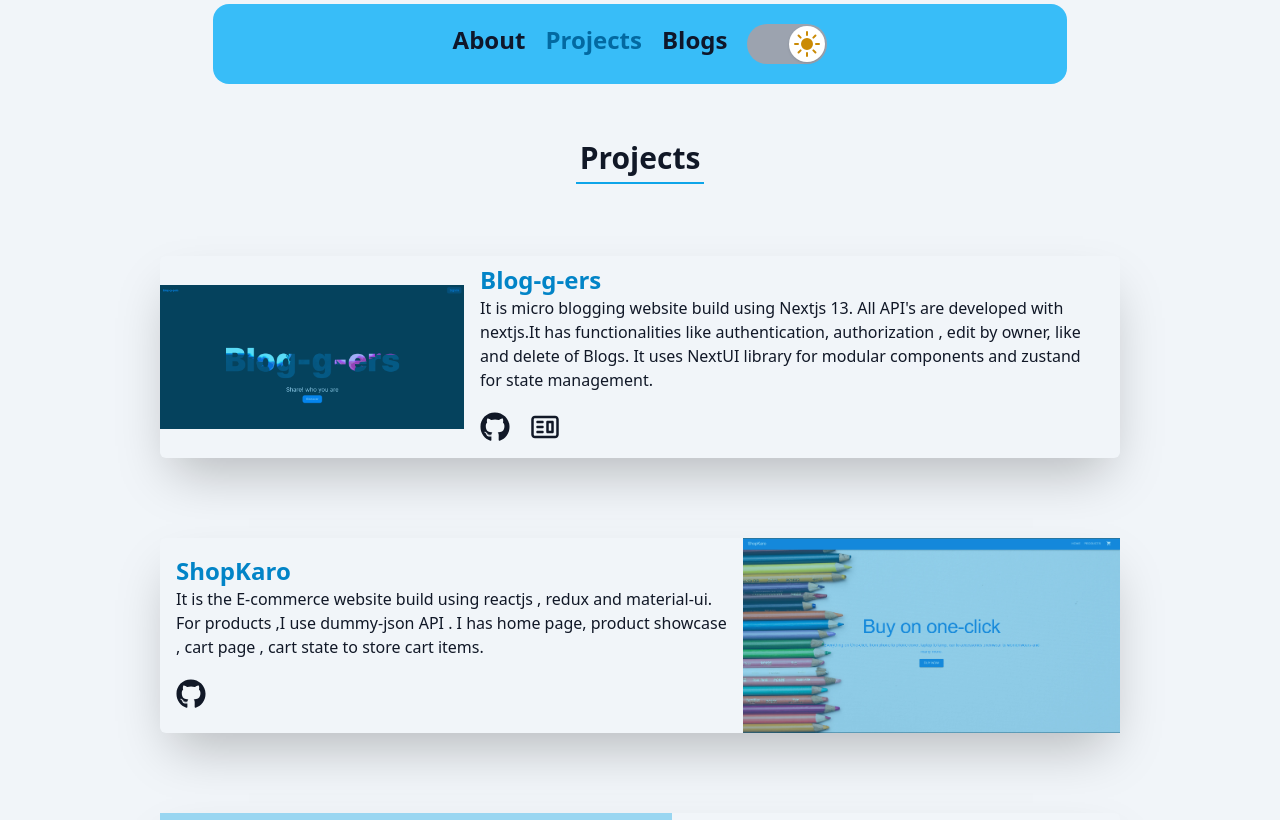
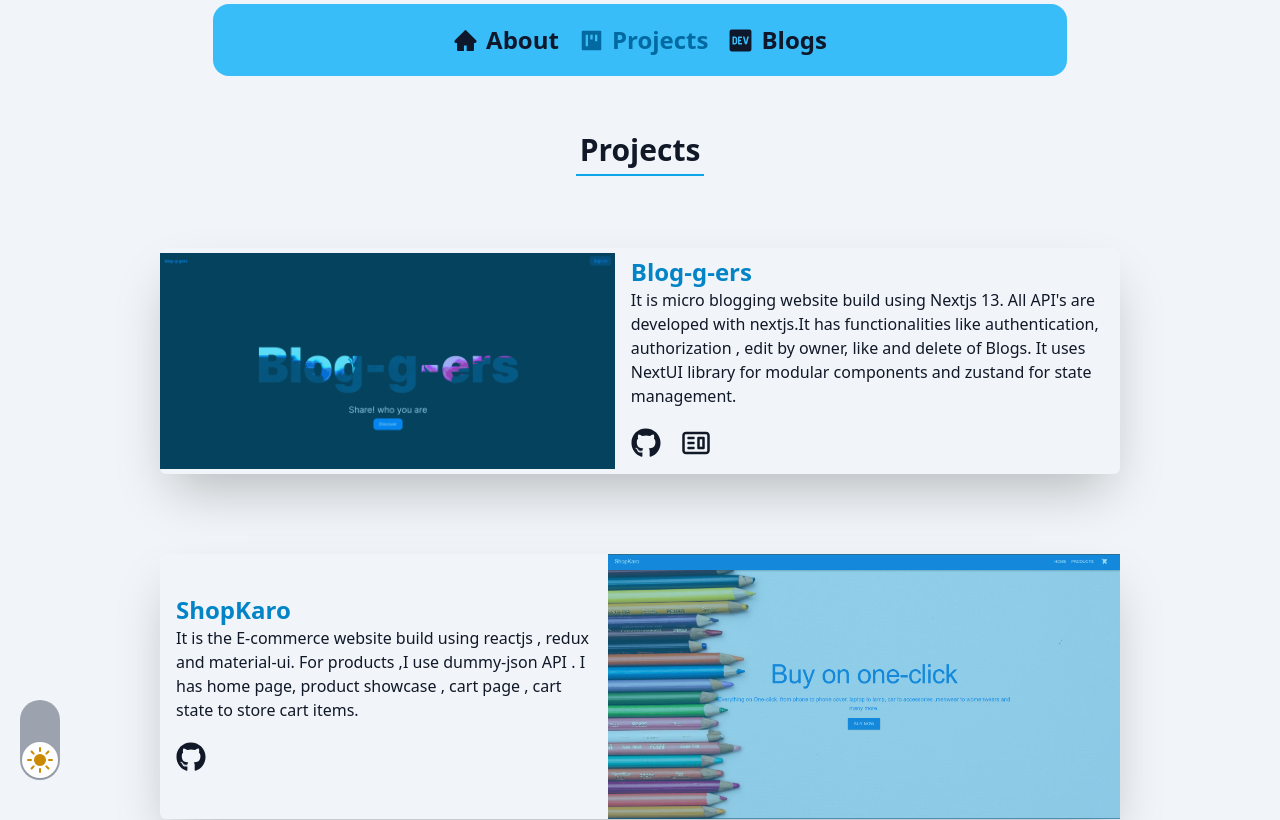
Before and after one commit to SiddharthaMishra-dev/Portfolio-react, a React (Vite) app: page /projects in a window 1280 px wide. Shown: the top 820 px of the page. Built offline with nearby package versions, Linux system fonts and the light colour scheme.

Commit message:
ui: change theme switcher button layout fix: reponsiveness bug in projects page

```diff
--- a/src/Layout/Layout.tsx
+++ b/src/Layout/Layout.tsx
@@ -22,22 +22,22 @@ const Layout = () => {
   //   await loadFull(engine);
   // }, []);
   // const particlesLoaded = useCallback(async (container: Container | undefined) => {}, []);
-  // const [theme, setTheme] = useLocalStorage("theme", "light");
+  const [theme, setTheme] = useLocalStorage("theme", "light");
 
-  // useEffect(() => {
-  //   document.body.classList.remove("light", "dark");
-  //   document.body.classList.add(theme);
-  // }, [theme]);
+  useEffect(() => {
+    document.body.classList.remove("light", "dark");
+    document.body.classList.add(theme);
+  }, [theme]);
 
-  // const [enabled, setEnabled] = useState(theme == "light");
+  const [enabled, setEnabled] = useState(theme == "light");
 
-  // const handleThemeChange = (enabled: boolean) => {
-  //   setTheme(enabled ? "light" : "dark");
-  //   setEnabled(enabled);
-  // };
+  const handleThemeChange = (enabled: boolean) => {
+    setTheme(enabled ? "light" : "dark");
+    setEnabled(enabled);
+  };
 
   return (
-    <div className="bg-slate-100 dark:bg-slate-900 transition-colors duration-500 ease-in-out">
+    <div className="relative bg-slate-100 dark:bg-slate-900 transition-colors duration-500 ease-in-out">
       <Nav />
       {/* <Switch
         checked={enabled}
@@ -55,18 +55,18 @@ const Layout = () => {
           )}
         />
       </Switch> */}
-      {/* <Switch
+      <Switch
         checked={enabled}
         onChange={handleThemeChange}
         className={classNames(
           enabled ? "bg-gray-400" : "bg-yellow-600",
-          "relative inline-flex h-10 w-20 flex-shrink-0 cursor-pointer rounded-full border-2 border-transparent transition-colors duration-200 ease-in-out"
+          "fixed z-10 left-5 bottom-5 inline-flex h-20 w-10 flex-shrink-0 cursor-pointer rounded-full border-2 border-transparent transition-colors duration-200 ease-in-out"
         )}
       >
         <span className="sr-only">Use setting</span>
         <span
           className={classNames(
-            enabled ? "translate-x-10" : "translate-x-0",
+            enabled ? "translate-y-10" : "translate-y-0",
             "pointer-events-none relative inline-block h-9 w-9 transform rounded-full bg-white shadow ring-0 transition duration-200 ease-in-out"
           )}
         >
@@ -89,7 +89,7 @@ const Layout = () => {
             <SunIcon className="h-8 w-8 text-yellow-600" />
           </span>
         </span>
-      </Switch> */}
+      </Switch>
       <Suspense fallback={<Loading />}>
         <Outlet />
       </Suspense>
--- a/src/components/Nav.tsx
+++ b/src/components/Nav.tsx
@@ -2,6 +2,10 @@ import { Switch } from "@headlessui/react";
 import { SunIcon } from "@heroicons/react/24/solid";
 import { useEffect, useState } from "react";
 import { useNavigate, useLocation } from "react-router-dom";
+import { AiFillProject } from "react-icons/ai";
+import { FaDev } from "react-icons/fa";
+import { AiFillHome } from "react-icons/ai";
+
 import { useLocalStorage } from "usehooks-ts";
 
 function classNames(...classes: string[]) {
@@ -34,34 +38,39 @@ function Nav() {
     >
       <ul className="flex gap-5 w-full md:w-2/3 mx-auto rounded-2xl text-slate-900 dark:text-slate-300 m-0  mb-5 p-5 justify-center text-2xl bg-sky-400  dark:bg-[#081d58] font-semibold">
         <li
-          className={`cursor-pointer hover:text-sky-700 ${pathname === "/" && "text-sky-700"}`}
+          className={`flex justify-center items-center gap-x-2 cursor-pointer hover:text-sky-700 ${
+            pathname === "/" && "text-sky-700"
+          }`}
           onClick={() => {
             navigate("/");
           }}
         >
-          About
+          <AiFillHome size={25} />
+          <span className="hidden md:inline">About</span>
         </li>
         <li
-          className={` cursor-pointer hover:text-sky-700 ${
+          className={`flex justify-center items-center gap-x-2 cursor-pointer hover:text-sky-700 ${
             pathname === "/projects" && "text-sky-700"
           }`}
           onClick={() => {
             navigate("/projects");
           }}
         >
-          Projects
+          <AiFillProject size={25} />
+          <span className="hidden md:inline">Projects</span>
         </li>
         <li
-          className={` cursor-pointer hover:text-sky-700 ${
+          className={`flex justify-center items-center gap-x-2 cursor-pointer hover:text-sky-700 ${
             pathname === "/blogs" && "text-sky-700"
           } `}
           onClick={() => {
             navigate("/blogs");
           }}
         >
-          Blogs
+          <FaDev size={25} />
+          <span className="hidden md:inline">Blogs</span>
         </li>
-        <Switch
+        {/* <Switch
           checked={enabled}
           onChange={handleThemeChange}
           className={classNames(
@@ -95,7 +104,7 @@ function Nav() {
               <SunIcon className="h-8 w-8 text-yellow-600" />
             </span>
           </span>
-        </Switch>
+        </Switch> */}
       </ul>
     </nav>
   );
--- a/src/pages/Projects.tsx
+++ b/src/pages/Projects.tsx
@@ -18,16 +18,16 @@ function Project() {
           </h2>
           <div className="flex flex-col justify-center items-center">
             <div className="rounded-md mt-10 m-10 shadow-2xl  md:flex flex-row items-center md:w-3/4 ">
-              <div className="bg-sky-500 max-w-lg md:w-full">
+              <div className="bg-sky-500 md:max-w-lg">
                 <img
                   src={bloggers}
                   alt=""
-                  className="w-full  opacity-60 hover:opacity-100 transition"
+                  className="w-full opacity-60 hover:opacity-100 transition"
                 />
               </div>
               <div className="pt-2 p-4 md:text-left">
                 <h5 className="text-sky-600 font-bold text-2xl items-center">Blog-g-ers</h5>
-                <span className="pt-5">
+                <span className="pt-5 ">
                   It is micro blogging website build using Nextjs 13. All API's are developed with
                   nextjs.It has functionalities like authentication, authorization , edit by owner,
                   like and delete of Blogs. It uses NextUI library for modular components and
@@ -53,7 +53,7 @@ function Project() {
             </div>
 
             <div className="rounded-md mt-10 m-10 shadow-2xl  md:flex flex-row-reverse items-center md:w-3/4 ">
-              <div className="bg-sky-500 max-w-lg md:w-full">
+              <div className="bg-sky-500 md:max-w-lg">
                 <img
                   src={shopKaro}
                   alt=""
@@ -62,7 +62,7 @@ function Project() {
               </div>
               <div className="pt-2 p-4 md:text-left">
                 <h5 className="text-sky-600 font-bold text-2xl items-center">ShopKaro</h5>
-                <span className="pt-5">
+                <span className="pt-5 ">
                   It is the E-commerce website build using reactjs , redux and material-ui. For
                   products ,I use dummy-json API . I has home page, product showcase , cart page ,
                   cart state to store cart items.
@@ -77,7 +77,7 @@ function Project() {
               </div>
             </div>
             <div className="rounded-md mt-10 m-10 shadow-2xl  md:flex items-center md:w-3/4 ">
-              <div className="bg-sky-500 max-w-lg md:full">
+              <div className="bg-sky-500 md:max-w-lg">
                 <img
                   src={indiaAround}
                   alt=""
@@ -101,7 +101,7 @@ function Project() {
             </div>
 
             <div className="rounded-md mt-10 m-10 shadow-2xl md:flex flex-row-reverse items-center md:w-3/4">
-              <div className="bg-sky-500 max-w-lg md:w-full">
+              <div className="bg-sky-500 md:max-w-lg">
                 <img
                   src={urlshortner}
                   alt=""
```
